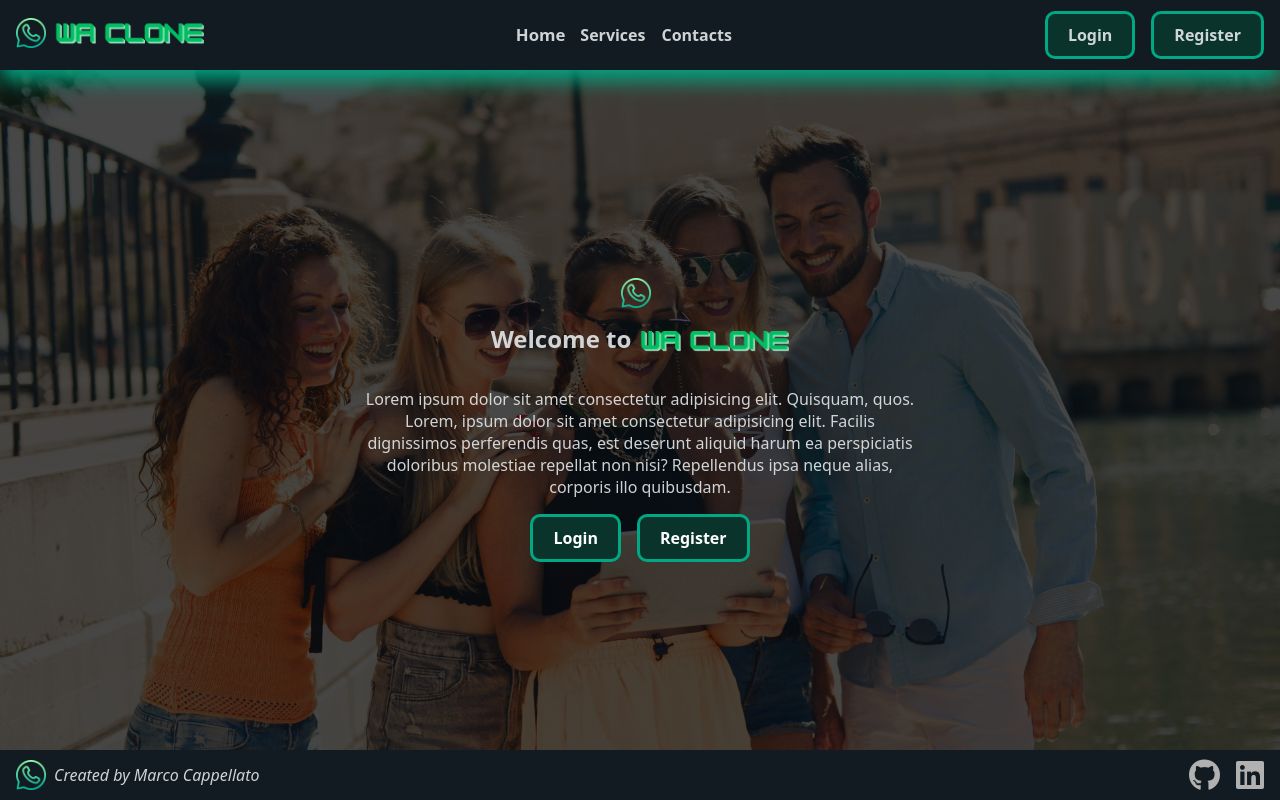
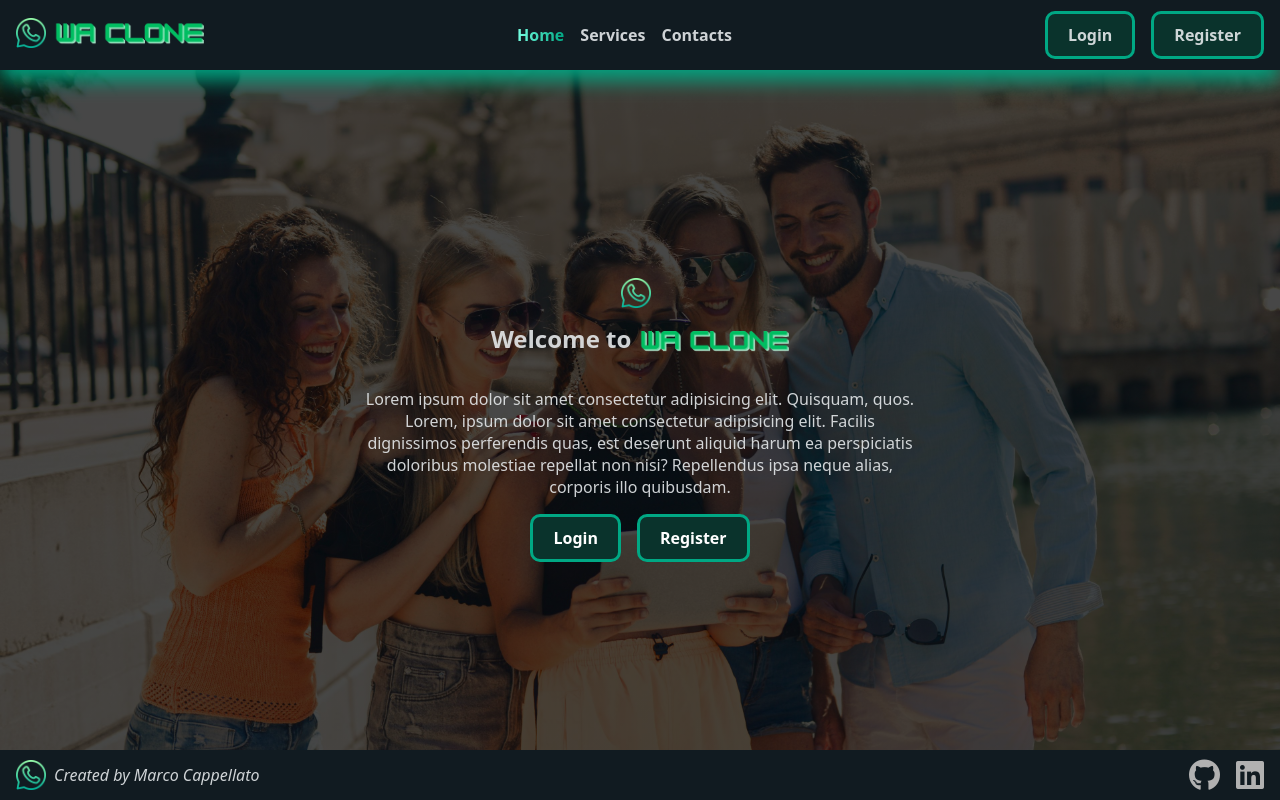
Before and after one commit to Marcap00/wa-clone, a Vue app in the folder wa-clone-fe/: page / in a window 1280 px wide. In both pictures the pointer is over the link "Home". Built offline with nearby package versions, Linux system fonts and the light colour scheme.

Commit message:
Restoring hover header link

```diff
--- a/wa-clone-fe/src/components/general/AppHeader.vue
+++ b/wa-clone-fe/src/components/general/AppHeader.vue
@@ -67,6 +67,15 @@ header {
             scale: 1.05;
             transition: all 0.3s ease;
         }
+
+        .nav-center a:hover {
+            background: linear-gradient(to right, #76ffe1, #00a884);
+            background-clip: text;
+            -webkit-background-clip: text;
+            -webkit-text-fill-color: transparent;
+            color: transparent;
+            text-decoration: underline;
+        }
     }
 }
 </style>
```
